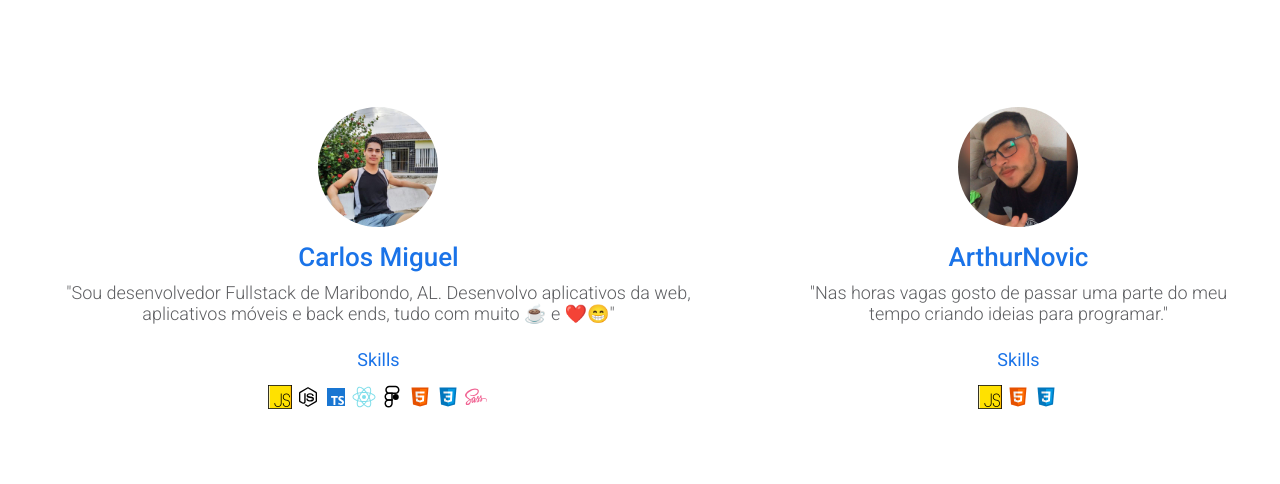
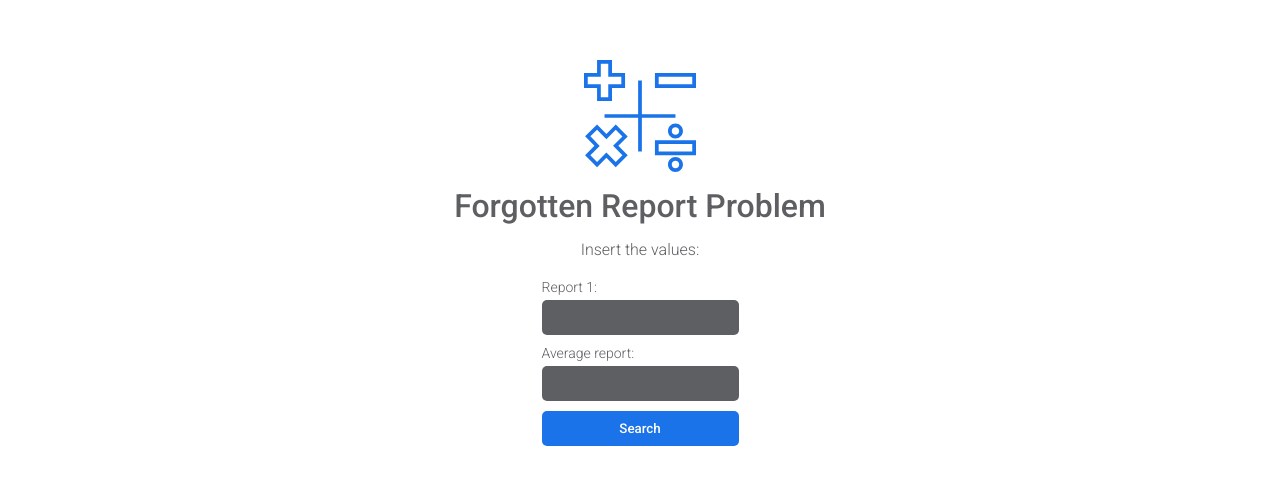
Before and after one commit to cmms1/git-blinders, a plain HTML site: page index.html in a window 1280 px wide. Shown: the part 2540-3024 px from the top of the page. Drawn offline with Linux system fonts and the light colour scheme.

Commit message:
feat: forgotten report problem solved

```diff
--- a/index.html
+++ b/index.html
@@ -60,7 +60,9 @@
             Lorem Ipsum is simply dummy text of the printing and typesetting
             industry.
           </p>
-          <a class="card-button">GO TO SOLUTION</a>
+          <a class="card-button" href="#forgotten-report-problem"
+            >GO TO SOLUTION</a
+          >
         </div>
       </section>
       <section id="phone-problem">
@@ -77,7 +79,27 @@
           <span id="number-span"></span>
         </div>
       </section>
-      <section id="forgotten-report-problem"></section>
+      <section id="forgotten-report-problem">
+        <img
+          alt="phone"
+          src="assets/svgs/icons/calculator.svg"
+          class="phone-icon"
+        />
+        <h1>Forgotten Report Problem</h1>
+        <div>
+          <h2>Insert the values:</h2>
+          <form>
+            <label>Report 1:</label>
+            <input name="number-input" id="report1-input" type="text" />
+            <label>Average report:</label>
+            <input name="number-input" id="average-report-input" type="text" />
+            <button type="button" onclick="searchForgottenReport()">
+              Search
+            </button>
+          </form>
+          <span id="forgotten-report-span"></span>
+        </div>
+      </section>
       <section id="footer">
         <div class="person">
           <img class="profile" alt="carlos" src="assets/profiles/carlos.jpg" />
--- a/scripts.js
+++ b/scripts.js
@@ -95,3 +95,24 @@ function getNumberInputData() {
   var convertedNumber = convertPhone(inputVal);
   numberSpan.innerHTML = `This is converted number: ${convertedNumber}`;
 }
+
+function searchForgottenReport() {
+  var inputReport = document.getElementById("report1-input").value;
+  var inputAverageReport = document.getElementById("average-report-input")
+    .value;
+  var forgottenReportSpan = document.getElementById("forgotten-report-span");
+
+  if (inputReport < 0 || inputReport > 100) {
+    forgottenReportSpan.innerHTML = `Report 1: invalid report value!`;
+    return;
+  }
+
+  if (inputAverageReport < 0 || inputAverageReport > 100) {
+    forgottenReportSpan.innerHTML = `Average report: invalid average value!`;
+    return;
+  }
+
+  var forgottenReport = inputAverageReport * 2 - inputReport;
+
+  forgottenReportSpan.innerHTML = `This is your forgotten report: ${forgottenReport}`;
+}
--- a/styles.css
+++ b/styles.css
@@ -382,3 +382,92 @@ section#phone-problem div span {
 
   text-align: center;
 }
+
+section#forgotten-report-problem {
+  height: 100vh;
+
+  display: flex;
+  flex-direction: column;
+
+  align-items: center;
+  justify-content: center;
+}
+
+section#forgotten-report-problem img {
+  width: 112px;
+  height: auto;
+}
+
+section#forgotten-report-problem h1 {
+  font-family: "Roboto", sans-serif;
+  font-size: 32px;
+  font-weight: 500;
+  color: #5e5f62;
+
+  margin-top: 15px;
+
+  text-align: center;
+}
+
+section#forgotten-report-problem div {
+  display: flex;
+  flex-direction: column;
+
+  align-items: center;
+}
+
+section#forgotten-report-problem div h2 {
+  font-family: "Roboto", sans-serif;
+  font-size: 16px;
+  font-weight: 300;
+  color: #5e5f62;
+
+  margin: 15px 0 10px 0;
+
+  text-align: center;
+}
+
+section#forgotten-report-problem div form label {
+  display: block;
+  margin: 10px 0 5px 0;
+  font-family: "Roboto", sans-serif;
+  font-size: 14px;
+  font-weight: 300;
+  color: #5e5f62;
+}
+
+section#forgotten-report-problem div form input {
+  border: 0;
+  background-color: #5e5f62;
+  padding: 10px 10px;
+  outline: 0;
+  border-radius: 5px;
+  color: white;
+}
+
+section#forgotten-report-problem div form button {
+  border: 0;
+  background-color: #1a73e8;
+  padding: 10px 10px;
+  border-radius: 5px;
+  color: white;
+  font-family: "Roboto", sans-serif;
+  font-weight: 500;
+  cursor: pointer;
+  outline: 0;
+  width: 100%;
+
+  margin-top: 10px;
+  display: block;
+}
+
+section#forgotten-report-problem div span {
+  font-family: "Roboto", sans-serif;
+  font-size: 16px;
+  font-weight: 300;
+  color: #5e5f62;
+
+  margin: 15px 0 0 0;
+
+  text-align: center;
+}
```
